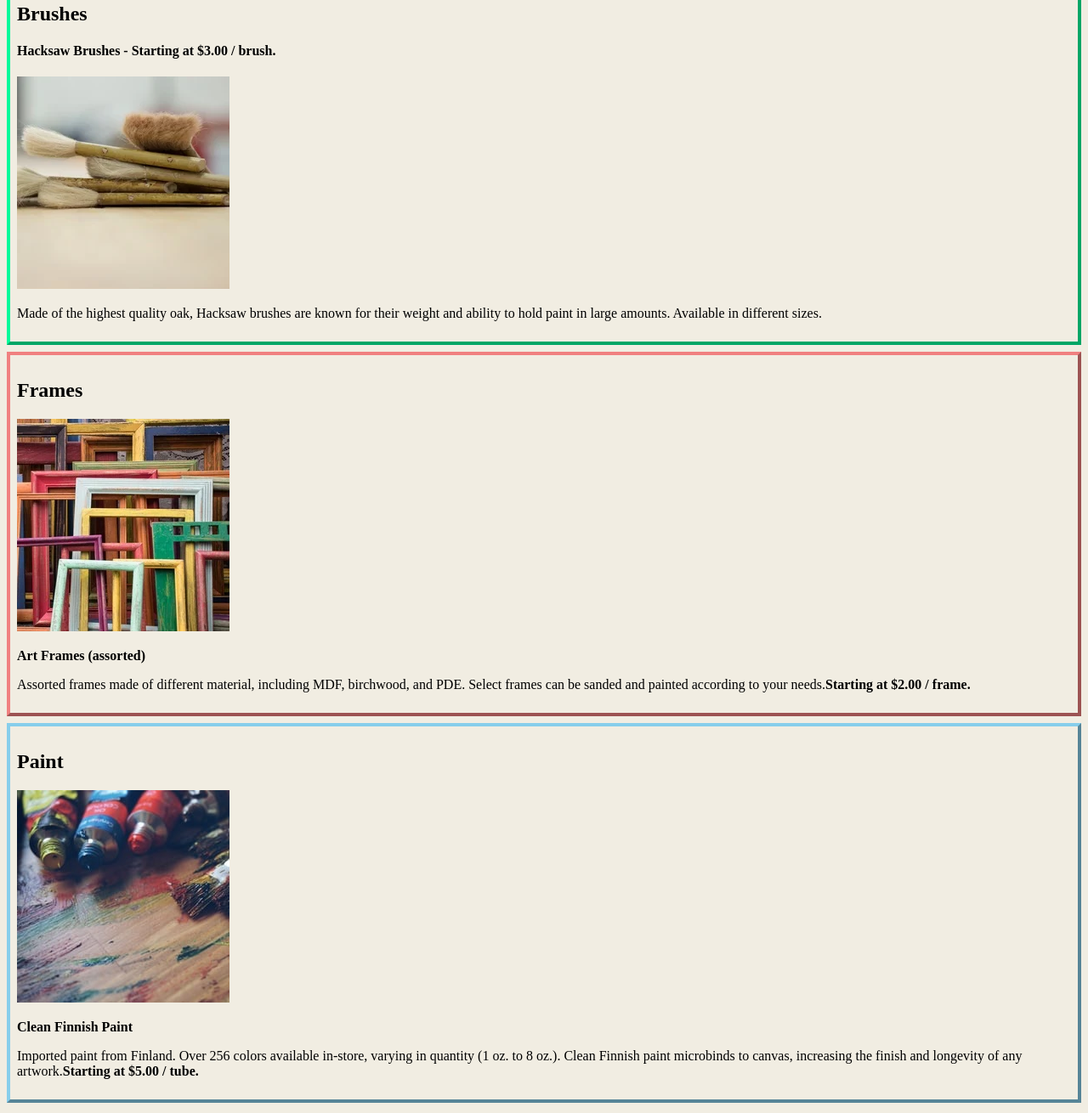
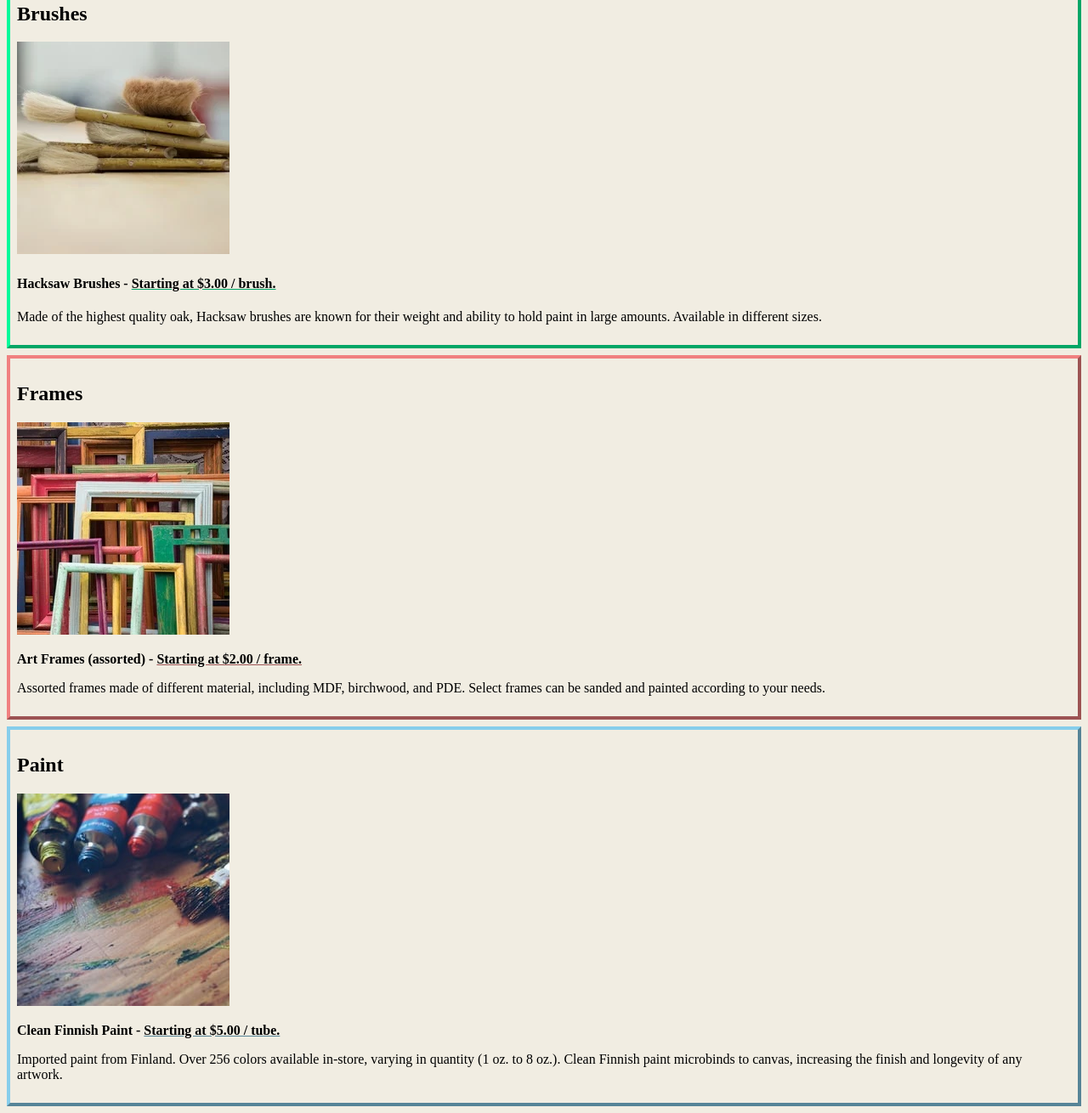
Before and after one commit to SilentStealth0/Dasmoto-s-Arts-Crafts-V2, a website: page html/index.html in a window 1280 px wide. Shown: the part 340-1650 px from the top of the page at 85% size. Drawn offline with Linux system fonts and the light colour scheme.

Commit message:
Changed pricing position Added underline and color

```diff
--- a/css/index.css
+++ b/css/index.css
@@ -106,3 +106,18 @@ nav{
   border: 4px outset skyblue;
   padding: 8px;
 }
+
+.brush_price {
+  text-decoration: underline;
+  text-decoration-color: #00a666;
+}
+
+.frame_price{
+  text-decoration: underline;
+  text-decoration-color: #9c5353;
+}
+
+.paint_price{
+  text-decoration: underline;
+  text-decoration-color: #568497;
+}
--- a/html/index.html
+++ b/html/index.html
@@ -31,23 +31,23 @@
 <main>
   <section class="brush_sec">
     <h2 id="brush_title">Brushes</h2>
+    <img src="../img/img2.jpeg" alt="">
     <h4><strong>Hacksaw Brushes - </strong><strong class="brush_price">Starting at $3.00 / brush.</strong></h4>
-    <img src="../img/img2.jpeg" alt="">
     <p>Made of the highest quality oak, Hacksaw brushes are known for their weight and ability to hold paint in large amounts. Available in different sizes.</p>
     </section>
 
   <section class="frame_sec">
     <h2 id="frame_title">Frames</h2>
     <img src="../img/img3.jpeg" alt=""/>
-    <p><strong>Art Frames (assorted)</strong></p>
-    <p>Assorted frames made of different material, including MDF, birchwood, and PDE. Select frames can be sanded and painted according to your needs.<strong>Starting at $2.00 / frame.</strong></p>
+    <p><strong>Art Frames (assorted) - </strong><strong class="frame_price">Starting at $2.00 / frame.</strong> </p>
+    <p>Assorted frames made of different material, including MDF, birchwood, and PDE. Select frames can be sanded and painted according to your needs.</p>
   </section>
 
   <section class="paint_sec">
     <h2 id="paint_title">Paint</h2>
     <img src="../img/img4.jpeg" alt=""/>
-    <p><strong>Clean Finnish Paint</strong></p>
-    <p>Imported paint from Finland. Over 256 colors available in-store, varying in quantity (1 oz. to 8 oz.). Clean Finnish paint microbinds to canvas, increasing the finish and longevity of any artwork.<strong>Starting at $5.00 / tube.</strong></p>
+    <p><strong>Clean Finnish Paint - </strong><strong class="paint_price">Starting at $5.00 / tube.</strong> </p>
+    <p>Imported paint from Finland. Over 256 colors available in-store, varying in quantity (1 oz. to 8 oz.). Clean Finnish paint microbinds to canvas, increasing the finish and longevity of any artwork.</p>
   </section>
 </main>
 
```
